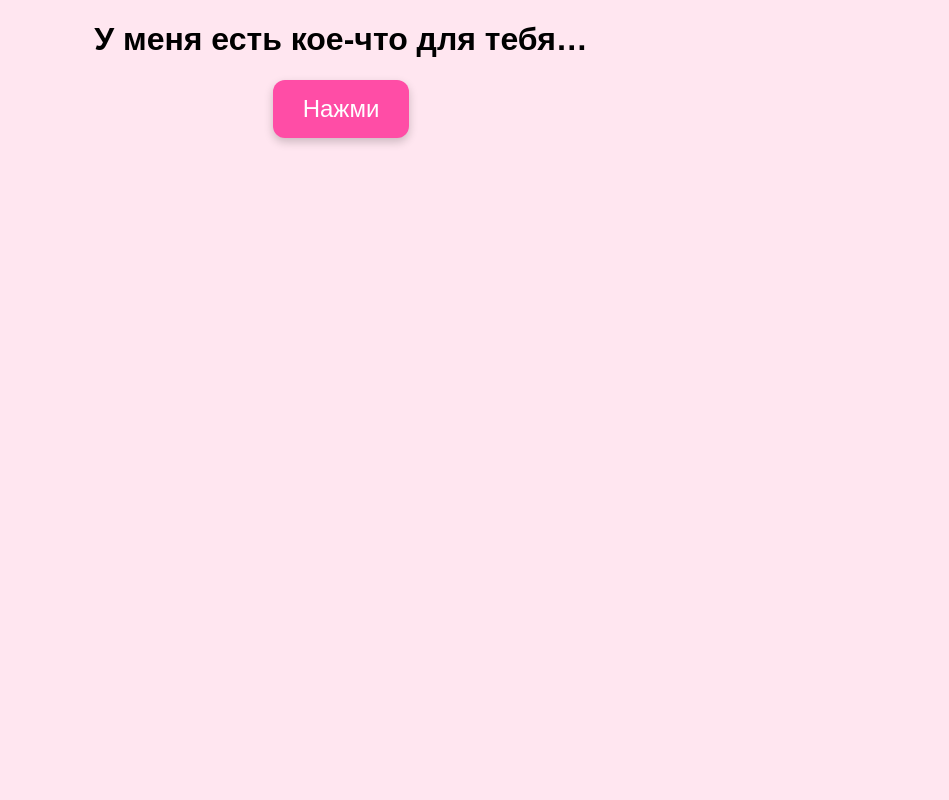
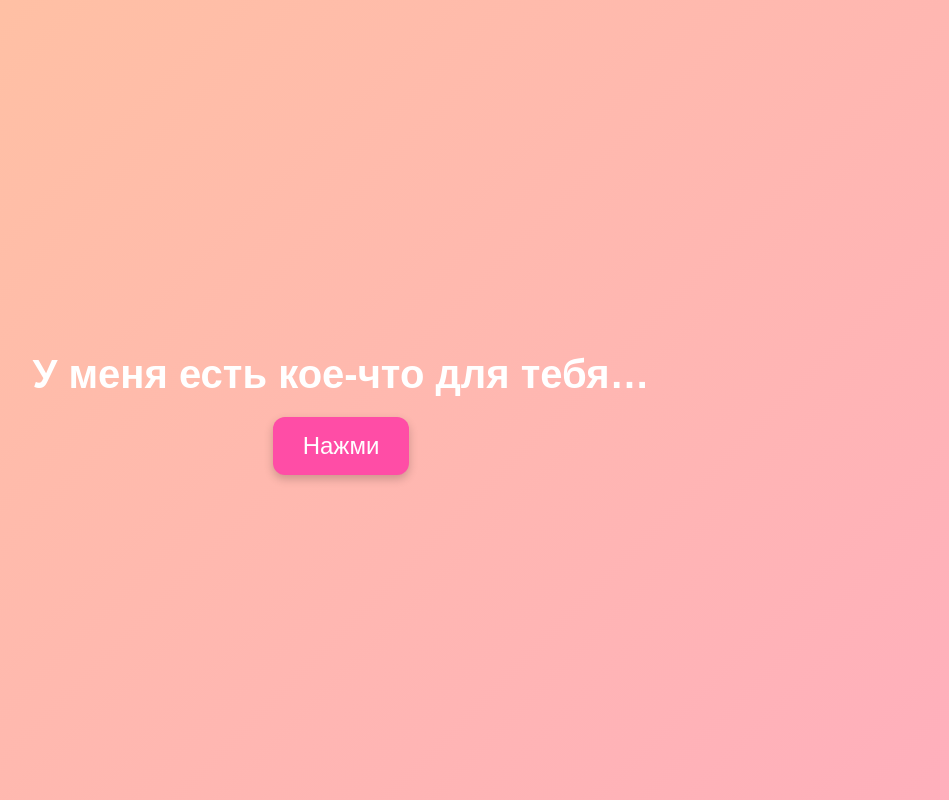
Before and after one commit to velishka/Tbili, a plain HTML site: page index.html in a window 1280 px wide. Shown: the whole page, without its empty margins (299-1248 px from the left). Drawn offline with Linux system fonts and the light colour scheme.

Commit message:
Update style.css

```diff
--- a/style.css
+++ b/style.css
@@ -1,17 +1,30 @@
-
 body {
   margin: 0;
   padding: 0;
   font-family: 'Arial', sans-serif;
-  background: #ffe6f0;
+  background: linear-gradient(135deg, #ffc3a0, #ffafbd);
   overflow-x: hidden;
   text-align: center;
 }
 
-.container {
-  padding-top: 80px;
+.intro-page {
+  display: flex;
+  justify-content: center;
+  align-items: center;
+  height: 100vh;
 }
 
+.centered {
+  text-align: center;
+}
+
+.romantic-text {
+  font-size: 2.5em;
+  color: white;
+  margin-bottom: 20px;
+}
+
+.romantic-btn,
 button {
   padding: 15px 30px;
   font-size: 24px;
@@ -24,8 +37,13 @@ button {
   transition: background 0.3s ease;
 }
 
+.romantic-btn:hover,
 button:hover {
   background-color: #e60073;
+}
+
+.container {
+  padding-top: 80px;
 }
 
 .hidden {
```
